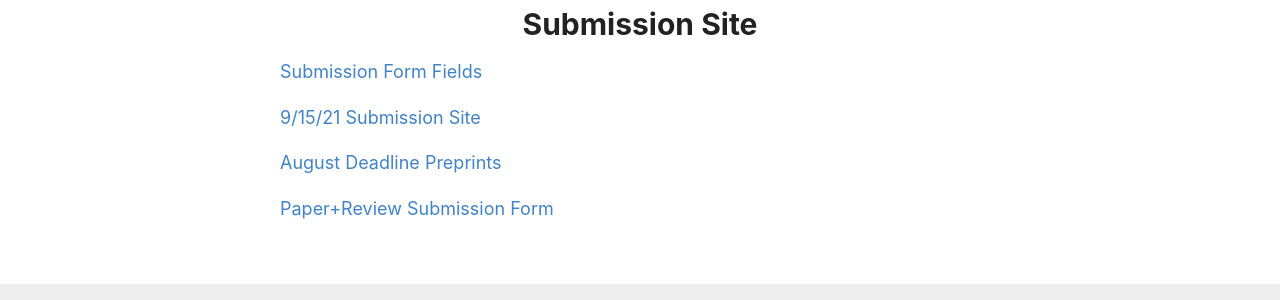
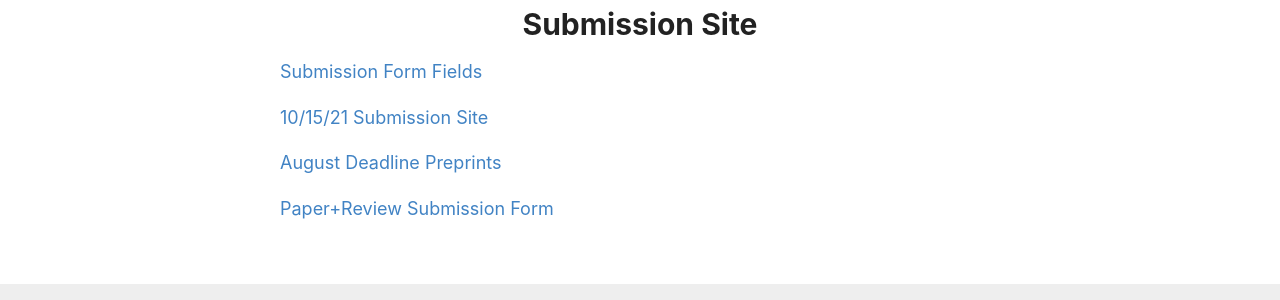
Before and after one commit to amitmerchant1990/reverie, a Jekyll site: the page built from authors.md, in a window 1280 px wide and 900 px high, scrolled down 1580 px. Shown: the part 526-826 px from the top of the window. Built offline with Jekyll 4.4.1, drawn with Linux system fonts in a browser that asks for light colours.

Commit message:
Update authors.md

```diff
--- a/authors.md
+++ b/authors.md
@@ -54,7 +54,7 @@ Please note that it is possible to publish a preprint anonymously as part of the
 
 [Submission Form Fields](https://aclrollingreview.org/submissionform)
 
-[9/15/21 Submission Site](https://openreview.net/group?id=aclweb.org/ACL/ARR/2021/September)
+[10/15/21 Submission Site](https://openreview.net/group?id=aclweb.org/ACL/ARR/2021/October)
 
 [August Deadline Preprints](https://openreview.net/group?id=aclweb.org/ACL/ARR/2021/August)
 
```
